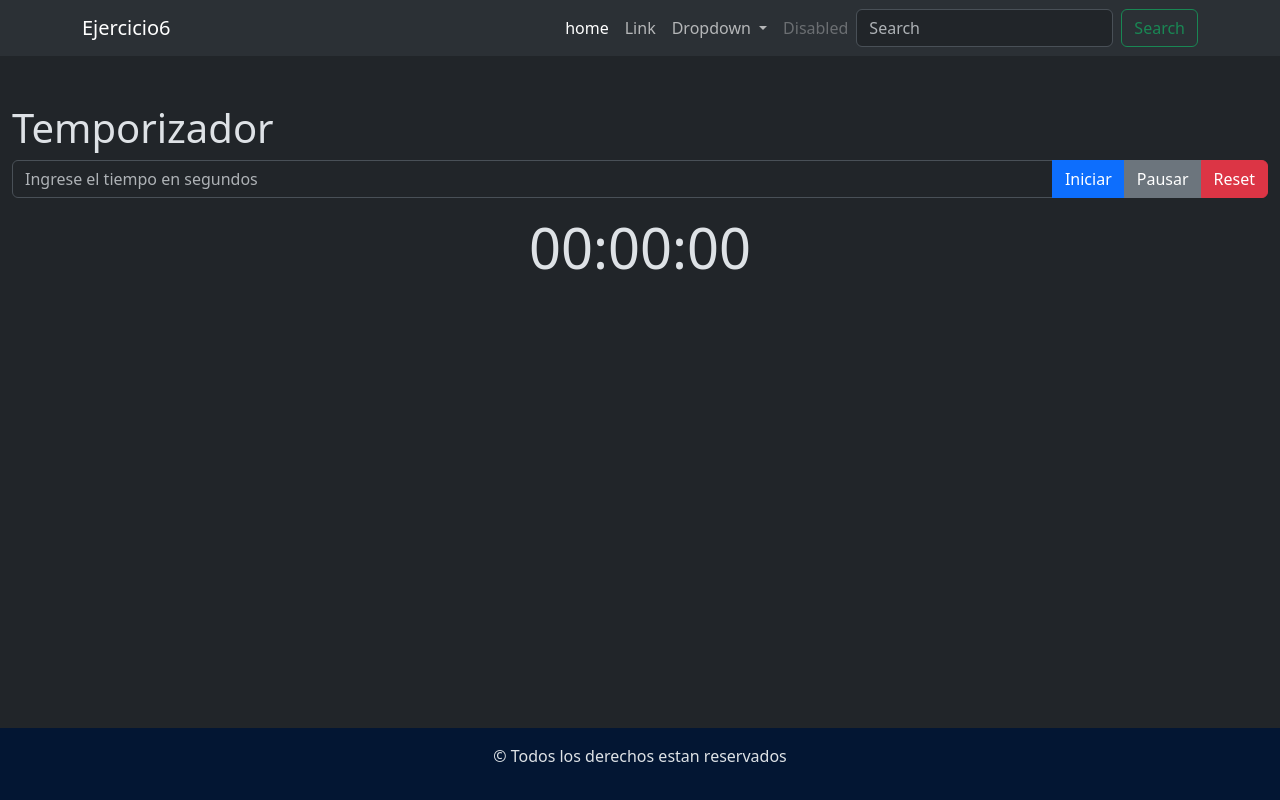
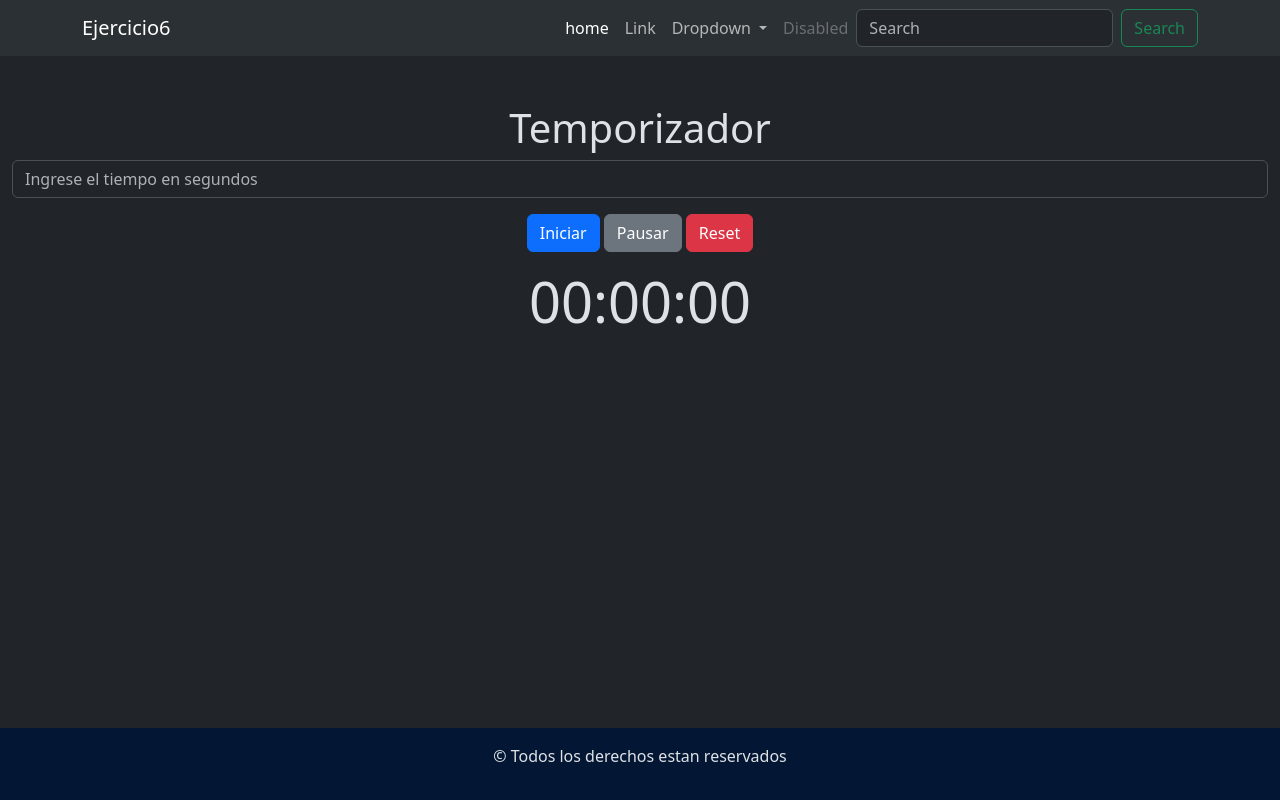
Before and after one commit to PRADON1CO/Ejercicio6-TP5, a plain HTML site: page index.html in a window 1280 px wide. Drawn offline with nearby package versions, Linux system fonts and the light colour scheme.

Commit message:
agregue el maquetado faltante

```diff
--- a/index.html
+++ b/index.html
@@ -58,13 +58,13 @@
     </nav>
   </header>
   <main class="my-5 container-fluid">
-    <section>
+    <section class="text-center">
         <h1>Temporizador</h1>
-        <div class="input-group mb-3">
+        <div class="mb-3">
           <input type="number" class="form-control" placeholder="Ingrese el tiempo en segundos">
-          <button class="btn btn-primary">Iniciar</button>
-          <button class="btn btn-secondary">Pausar</button>
-          <button class="btn btn-danger">Reset</button>
+          <button class="btn btn-primary mt-3">Iniciar</button>
+          <button class="btn btn-secondary mt-3">Pausar</button>
+          <button class="btn btn-danger mt-3">Reset</button>
         </div>
         <div class="display-4 text-center">00:00:00</div>
       </section>
```
